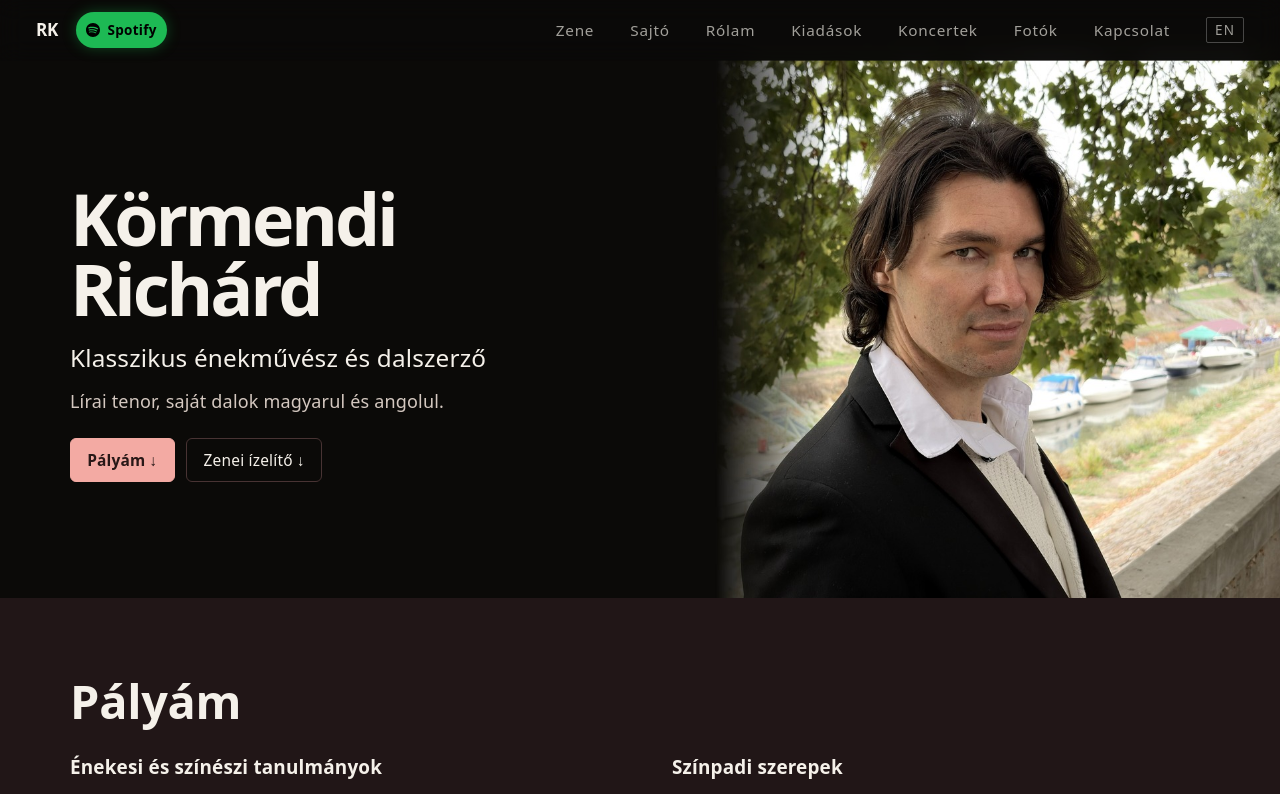
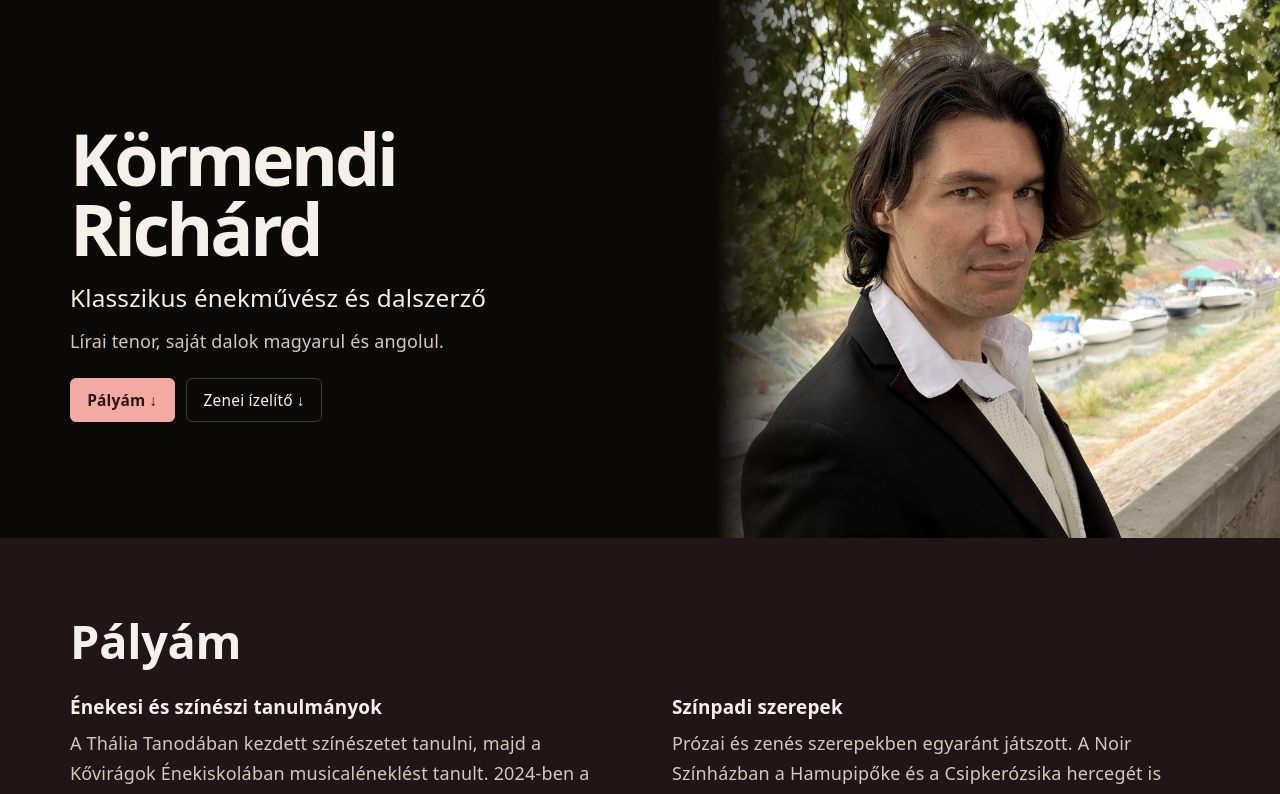
Before and after one commit to rickcircle/richard-kormendi-site, a React (Vite) app: page /bemutatkozas in a window 1280 px wide. Shown: the top 794 px of the page. Built offline with nearby package versions, Linux system fonts and the light colour scheme.

Commit message:
Remove the top menu from the artist profile

```diff
--- a/src/pages/Epk.css
+++ b/src/pages/Epk.css
@@ -11,6 +11,7 @@
 }
 
 .epk main { padding-top: 60px; }
+.epk-profile main { padding-top: 0; }
 .epk h1, .epk h2, .epk h3 { color: var(--epk-ink); }
 .epk h2 { font-size: clamp(1.7rem, 3.7vw, 2.6rem); font-weight: 650; margin: 0 0 1.4rem; }
 .epk h3 { font-size: 1.05rem; line-height: 1.3; margin: 0; }
@@ -118,6 +119,7 @@
 .epk-contact { text-align: center; }
 .epk-contact p { margin: 0.6rem 0; }
 .epk-print { margin-top: 0.65rem; }
+.epk-language { display: block; width: fit-content; margin: 0.75rem auto 0; font-size: 0.86rem; }
 
 @media (max-width: 960px) {
   .epk-grid { grid-template-columns: repeat(2, minmax(0, 1fr)); }
@@ -147,7 +149,7 @@
 
 @media print {
   .epk { --epk-ink: #000; --epk-muted: #222; --epk-accent: #452522; --epk-line: #ccc; }
-  .epk :is(header, footer, .epk-actions, .epk-video-frame, .epk-print) { display: none !important; }
+  .epk :is(header, footer, .epk-actions, .epk-video-frame, .epk-print, .epk-language) { display: none !important; }
   .epk main { padding: 0; }
   .epk .epk-hero { display: block; min-height: 0; padding: 1rem 0 !important; }
   .epk-hero-photo { display: none; }
--- a/src/pages/Epk.jsx
+++ b/src/pages/Epk.jsx
@@ -179,8 +179,8 @@ export default function Epk({ artistProfile = false }) {
   );
 
   return (
-    <div className="epk" lang={lang}>
-      <Navbar />
+    <div className={artistProfile ? "epk epk-profile" : "epk"} lang={lang}>
+      {!artistProfile && <Navbar />}
       <main>
         <section className="epk-hero" aria-labelledby="epk-name">
           <picture className="epk-hero-photo">
@@ -314,6 +314,11 @@ export default function Epk({ artistProfile = false }) {
               onClick={() => { track("click", { label: "epk_pdf_download" }); window.print(); }}>
               {hu ? "Mentés PDF-ként" : "Save as PDF"}
             </button>
+            {artistProfile && (
+              <a className="epk-language" href={hu ? "?lang=en" : "?lang=hu"} lang={hu ? "en" : "hu"}>
+                {hu ? "English" : "Magyar"}
+              </a>
+            )}
           </div>
         </section>
       </main>
```
